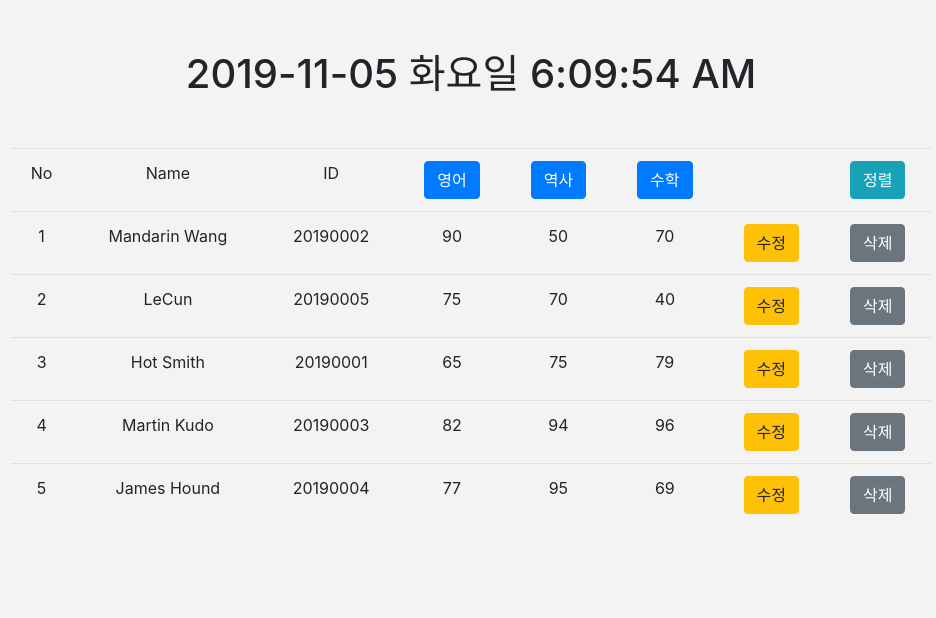
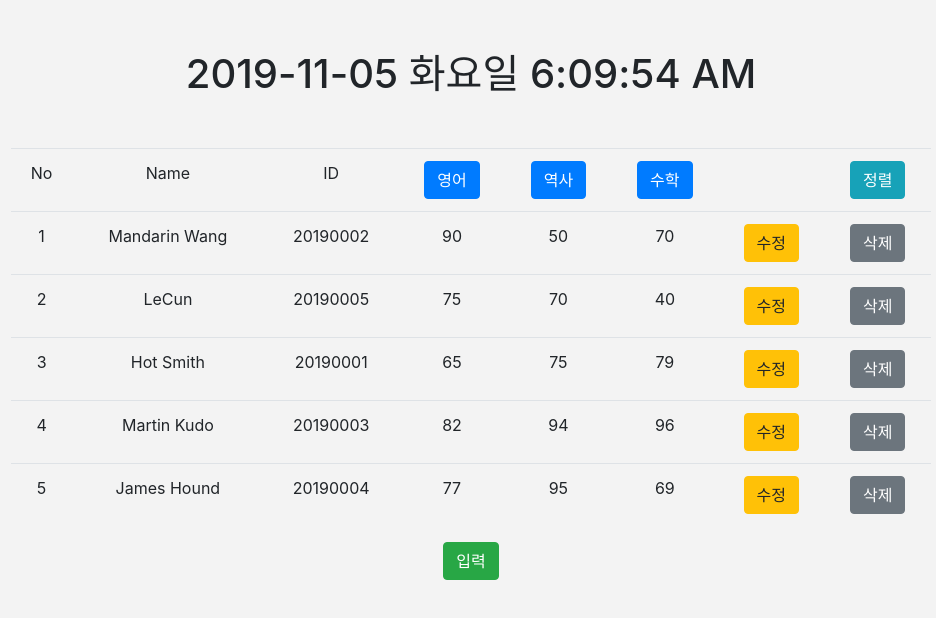
Before and after one commit to ryan3780/javascript_test, a React (Create React App) app in the folder my-app/: page / in a window 1280 px wide. Shown: the top 618 px of the page, without its empty margins (169-1105 px from the left). Built offline with nearby package versions, Linux system fonts and the light colour scheme.

Commit message:
add New info

```diff
--- a/my-app/src/App.js
+++ b/my-app/src/App.js
@@ -85,11 +85,10 @@ class App extends Component {
 
   updateList = (id, data) => {
     const { students } = this.state;
+
     console.log("from app.js");
-    console.log(data);
-    // console.log(isNaN(english));
+    console.log(data.score);
     //type 바꾸는 것을 여기서 해야할까, 다른 컴포넌트에서 해야 할까?? 어떤게 관리 하기 쉬운거지???
-
     this.setState({
       students: students.map(info =>
         id === info.id ? { ...info, data } : info
--- a/my-app/src/Student.js
+++ b/my-app/src/Student.js
@@ -65,13 +65,13 @@ class Student extends Component {
       });
     }
     if (prevState.editing && !this.state.editing) {
-      console.log("english", this.state.score.english);
+      // console.log("english", this.state.score.english);
 
       onUpdate(this.props.info.id, {
         score: {
-          english: this.state.score.english,
-          history: this.state.score.history,
-          math: this.state.score.math
+          english: parseInt(this.state.score.english),
+          history: parseInt(this.state.score.history),
+          math: parseInt(this.state.score.math)
         }
       });
     }
@@ -80,7 +80,7 @@ class Student extends Component {
   render() {
     const { name, id } = this.props.info;
     const { No } = this.props;
-    const { editing, score, span } = this.state;
+    const { editing, score } = this.state;
 
     const input = {
       width: "100px",
--- a/my-app/src/StudentsList.js
+++ b/my-app/src/StudentsList.js
@@ -81,6 +81,9 @@ class StudentsList extends Component {
             {list}
           </tbody>
         </Table>
+        <div>
+          <Button color="success">입력</Button>
+        </div>
       </div>
     );
   }
```
